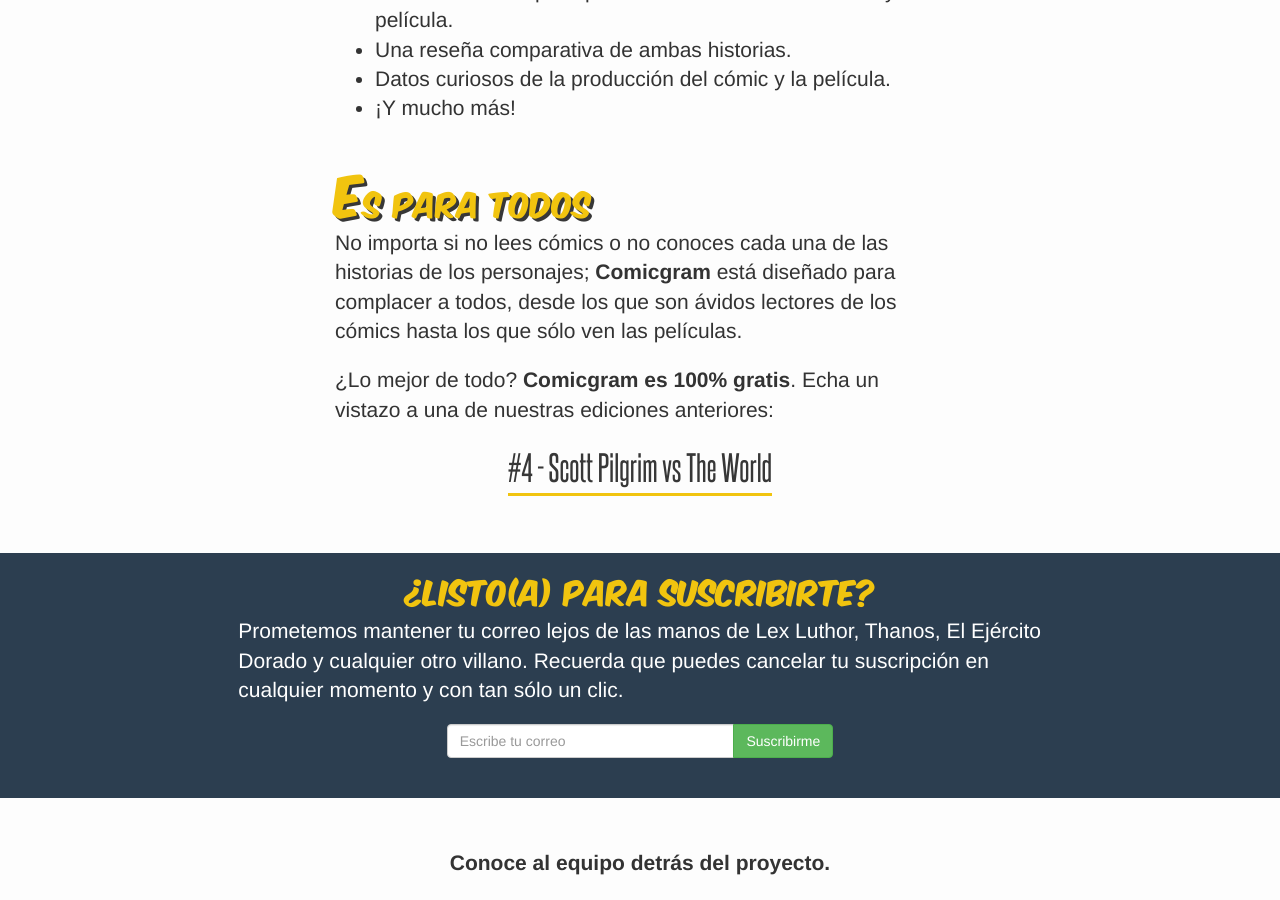
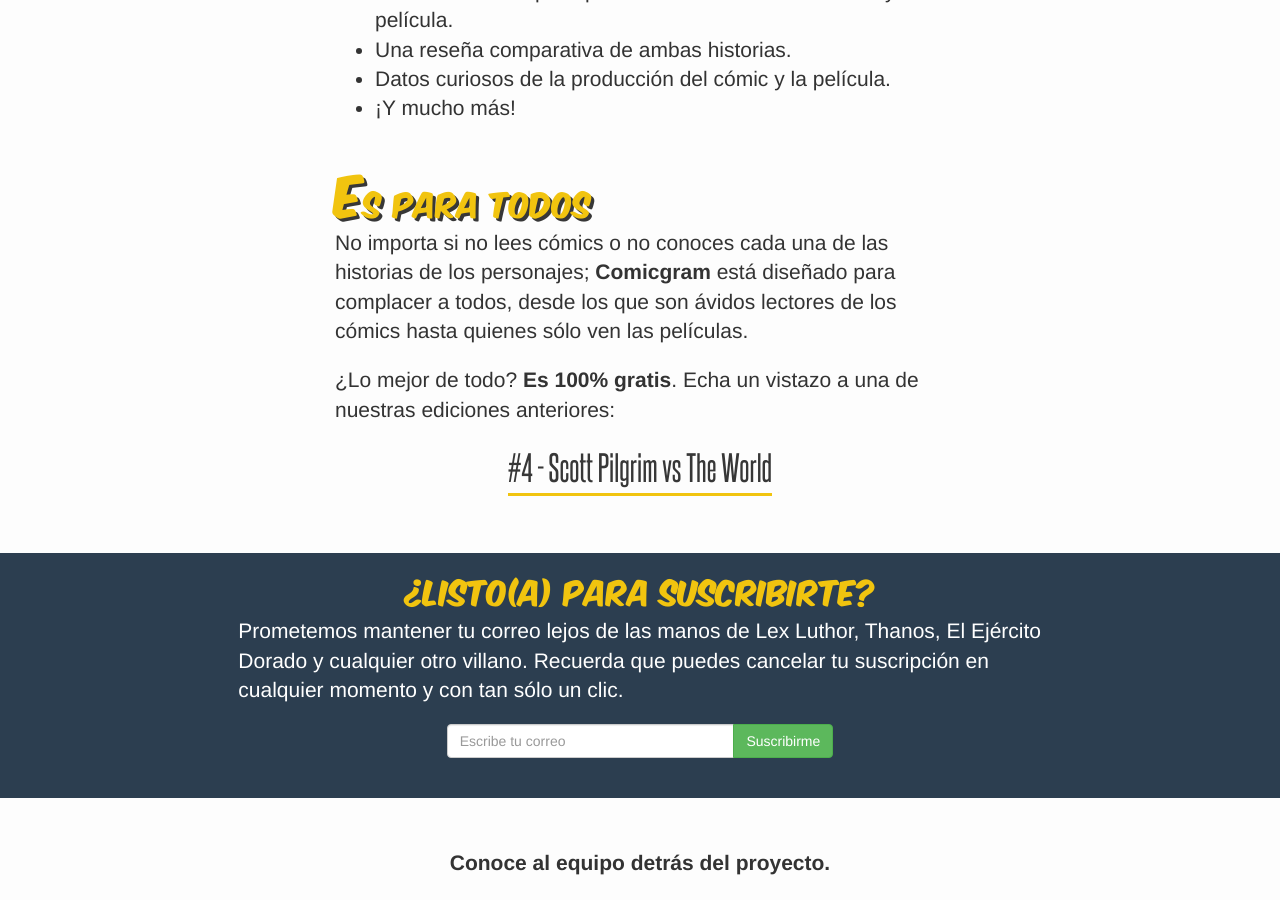
Before and after one commit to comicgram/newsletter-landing, a Jekyll site: the page built from index.html, in a window 1280 px wide and 900 px high, scrolled down 611 px. Built offline with Jekyll 4.4.1, drawn with Linux system fonts in a browser that asks for light colours; nearby versions of some CDN libraries; comment, search, counter and statistics services are not loaded.

Commit message:
Change some sentences in the index page

```diff
--- a/index.html
+++ b/index.html
@@ -29,10 +29,10 @@
     <div class="col-xs-12 col-sm-8 col-sm-offset-2 col-md-6 col-md-offset-3">
       <h2><span class="capital-letter">E</span>s para todos</h2>
       <p class="lead">
-        No importa si no lees cómics o no conoces cada una de las historias de los personajes;  <strong>Comicgram</strong> está diseñado para complacer a todos, desde los que son ávidos lectores de los cómics hasta los que sólo ven las películas.
+        No importa si no lees cómics o no conoces cada una de las historias de los personajes;  <strong>Comicgram</strong> está diseñado para complacer a todos, desde los que son ávidos lectores de los cómics hasta quienes sólo ven las películas.
       </p>
       <p class="lead">
-        ¿Lo mejor de todo? <strong>Comicgram es  100% gratis</strong>. Echa un vistazo a una de nuestras ediciones anteriores:
+        ¿Lo mejor de todo? <strong>Es  100% gratis</strong>. Echa un vistazo a una de nuestras ediciones anteriores:
       </p>
       <p class="lead text-center">
         <a target="_blank" href="http://eepurl.com/bcW_3r">#4 - Scott Pilgrim vs The World</a>
```
